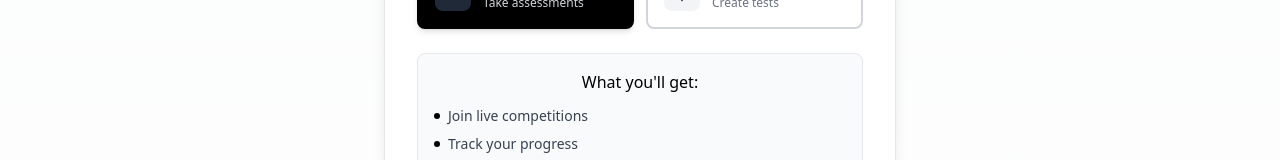
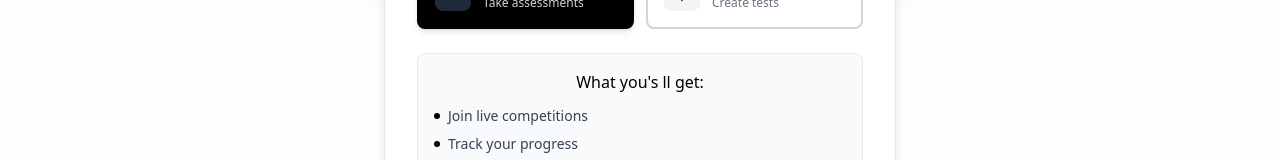
Before and after one commit to AKSHATH99/socketio-live-mcq, a Next.js app: page / in a window 1280 px wide. Shown: the part 627-787 px from the top of the page. Built offline with nearby package versions, Linux system fonts and the light colour scheme; no server answers.

Commit message:
fix  build errors

```diff
--- a/src/app/layout.js
+++ b/src/app/layout.js
@@ -4,6 +4,7 @@ import "./globals.css";
 import { ToastContainer } from 'react-toastify'
 import 'react-toastify/dist/ReactToastify.css'
 import { SocketProvider } from "@/Contexts/SocketContexts";
+import { Suspense } from "react";
 
 const geistSans = Geist({
   variable: "--font-geist-sans",
@@ -25,9 +26,11 @@ export default function RootLayout({ children }) {
     <html lang="en" suppressHydrationWarning>
       <body className={`${geistSans.variable} ${geistMono.variable}`}>
         <SocketProvider>
-        {children}
-        <ToastContainer
-          position="top-right"
+          <Suspense fallback={<div>Loading...</div>}>
+            {children}
+          </Suspense>
+          <ToastContainer
+            position="top-right"
           autoClose={3000}
           hideProgressBar={false}
           newestOnTop
--- a/src/app/page.js
+++ b/src/app/page.js
@@ -156,7 +156,7 @@ export default function Home() {
 
                 {/* Benefits Preview */}
                 <div className="mb-6 p-4 bg-gray-50 dark:bg-gray-700 rounded-lg border border-gray-200 dark:border-gray-600">
-                  <h4 className="font-medium text-black dark:text-white mb-3">What you'll get:</h4>
+                  <h4 className="font-medium text-black dark:text-white mb-3">What you&apos;s ll get:</h4>
                   <ul className="space-y-2">
                     {benefits[userType].map((benefit, index) => (
                       <li key={index} className="text-sm text-gray-700 dark:text-gray-300 flex items-center gap-2">
--- a/src/app/teacher/auth/signup/page.jsx
+++ b/src/app/teacher/auth/signup/page.jsx
@@ -5,7 +5,6 @@ import Link from "next/link"
 import { useRouter, useSearchParams } from "next/navigation"
 import { toast } from "react-toastify"
 import Spinner from "@/components/Spinner"
-import { set } from "@/lib/nodemailer"
 
 export default function Signup() {
     const [name, setName] = useState("")
```
